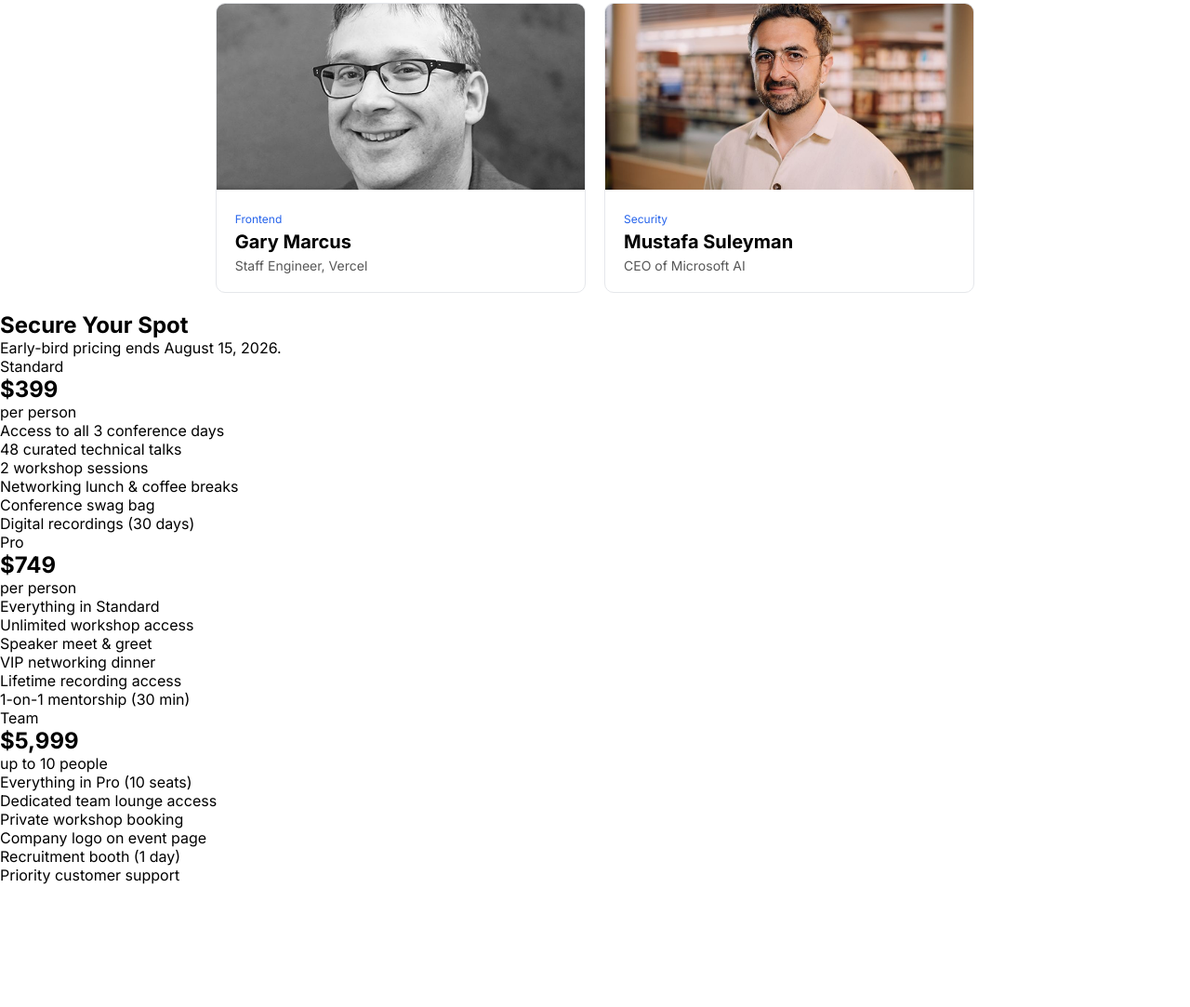
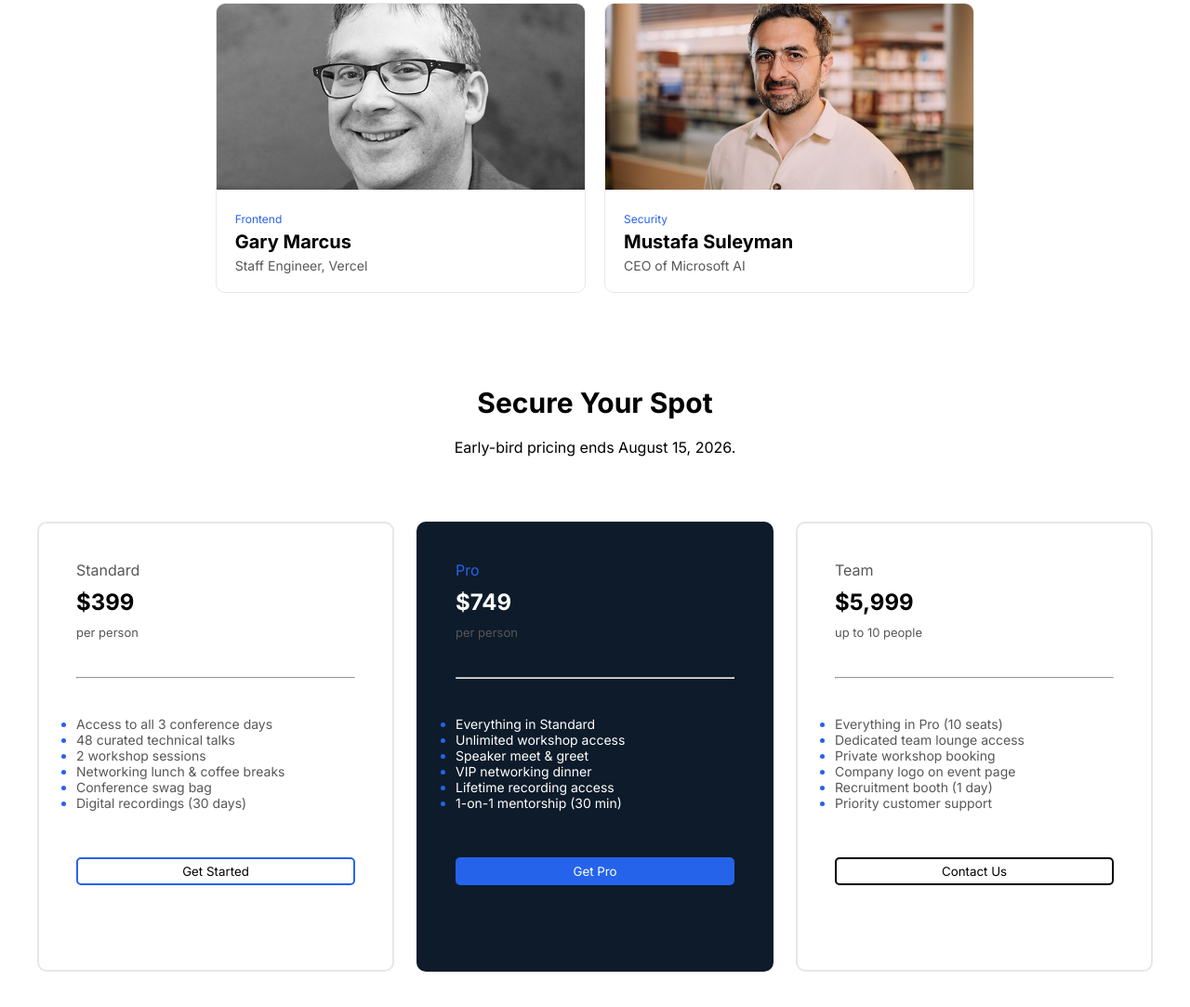
Before and after one commit to sanjida-06/B14-A01-DevConf-2026, a plain HTML site: page index.html in a window 1280 px wide. Shown: the part 1406-2489 px from the top of the page at 93% size. Before the commit the page ends 2357 px from the top, so only its background shows below. Drawn offline with Linux system fonts and the light colour scheme.

Commit message:
third-commit-card-part-update

```diff
--- a/index.html
+++ b/index.html
@@ -72,42 +72,54 @@
          <!-- secure your spot part start -->
           <section class="secure-your-spot">
             <div>
-                <h2>Secure Your Spot</h2>
-                <p>Early-bird pricing ends August 15, 2026.</p>
+                <h2 class="card-header">Secure Your Spot</h2>
+                <p class="card-header-texts">Early-bird pricing ends August 15, 2026.</p>
         </div>
             <div class="price-box-container">
-                <div>
-                    <p>Standard</p>
+                <div class="price-box-1">
+                    <div class="card-texts"><p class="light-color">Standard</p>
                     <h2>$399</h2>
-                    <p>per person</p>
+                    <p class="light-color" style="font-size: 13px;">per person</p>
+                    <br>
+                    <hr>
+                    <br>
                     <ul><li>Access to all 3 conference days</li>
                     <li>48 curated technical talks</li>
                     <li>2 workshop sessions</li>
                     <li>Networking lunch & coffee breaks</li>
                     <li>Conference swag bag</li>
-                    <li>Digital recordings (30 days)</li></ul>
+                    <li>Digital recordings (30 days)</li></ul></div>
+                   <div class="button-container"><button id="card-1-btn">Get Started</button></div>
                 </div>
-                <div>
-                    <p>Pro</p>
+                <div class="price-box-2">
+                    <div class="card-texts"><p class="blue-color">Pro</p>
                     <h2>$749</h2>
-                    <p>per person</p>
-                    <ul><li>Everything in Standard</li>
+                    <p class="light-color" style="font-size: 13px;">per person</p>
+                    <br>
+                    <hr>
+                    <br>
+                    <ul class="light-white-color"><li>Everything in Standard</li>
                     <li>Unlimited workshop access</li>
                     <li>Speaker meet & greet</li>
                     <li>VIP networking dinner</li>
                     <li>Lifetime recording access</li>
-                    <li>1-on-1 mentorship (30 min)</li></ul>
+                    <li>1-on-1 mentorship (30 min)</li></ul></div>
+                    <div class="button-container"><button id="card-2-btn" class="common-btn">Get Pro</button></div>
                 </div>
-                <div>
-                    <p>Team</p>
+                <div class="price-box-1">
+                    <div class="card-texts"><p class="light-color">Team</p>
                     <h2>$5,999</h2>
-                    <p>up to 10 people</p>
+                    <p class="light-color" style="font-size: 13px;">up to 10 people</p>
+                    <br>
+                    <hr>
+                    <br>
                     <ul><li>Everything in Pro (10 seats)</li>
                     <li>Dedicated team lounge access</li>
                     <li>Private workshop booking</li>
                     <li>Company logo on event page</li>
                     <li>Recruitment booth (1 day)</li>
-                    <li>Priority customer support</li></ul>
+                    <li>Priority customer support</li></ul></div>
+                    <div class="button-container"><button id="card-3-btn">Contact Us</button></div>
                 </div>
             </div>
           </section>
--- a/styles/style.css
+++ b/styles/style.css
@@ -27,6 +27,7 @@ nav ul li a{
     border-radius: 5px;
     padding: 5px 10px;
     border: none;
+    cursor: pointer;
 }
 .hero-section{
     background: linear-gradient(rgba(0,0,0,0.5), rgba(0, 0, 0, 0.5)), url('../assets/banner.jpg');
@@ -106,3 +107,102 @@ nav ul li a{
 .box-info{
     padding: 20px;
 }
+/* speaker info ended */
+/* price boxes started */
+.card-header{
+    text-align: center;
+    font-size: 30px;
+    padding: 80px 0 10px 0;
+}
+.card-header-texts{
+    text-align: center;
+    font-size: 16px;
+    padding: 10px 0 20px 0;
+}
+.price-box-container{
+    display: grid;
+    grid-template-columns: repeat(3, 1fr);
+    gap: 24px;
+    padding: 50px 0 50px 0;
+    max-width: 1200px;
+    margin: auto;
+    justify-content: center;
+}
+.price-box-1{
+    border: 2px solid #E5E7EB;
+    border-radius: 10px;
+    padding: 40px;
+    height: 400px;
+}
+.price-box-2{
+    border: 2px solid #0D1B2A;
+    border-radius: 10px;
+    padding: 40px;
+    background-color: #0D1B2A;
+    color: #FFFFFF;
+    height: 400px;
+}
+.price-box-1 ul li::marker{
+    color: #2563EB;
+}
+.price-box-1 ul li{
+    font-size: 14px;
+    color: #575757;
+    gap: 15px;
+}
+.price-box-2 ul li::marker{
+    color: #2563EB;
+}
+.price-box-2 ul li{
+    font-size: 14px;
+    color: #FFFFFF;
+    gap: 15px;
+}
+.light-color{
+    color: #575757;
+}
+.blue-color{
+    color: #2563EB;
+}
+.button-container{
+    margin-top: 50px;
+}
+.card-texts{
+    display: flex;
+    flex-direction: column;
+    gap: 10px;
+    text-align: left;
+}
+#card-1-btn{
+    border: 2px solid #2563EB;
+    color: black;
+    border-radius: 5px;
+    padding: 5px 10px;
+    background-color: white;
+    text-align: center;
+    width: 100%;
+    cursor: pointer;
+}
+#card-2-btn{
+    border: 2px solid #2563EB;
+    color: white;
+    border-radius: 5px;
+    padding: 5px 10px;
+    background-color: #2563EB;
+    text-align: center;
+    width: 100%;
+    cursor: pointer;
+}
+#card-3-btn{
+    border: 2px solid black;
+    color: black;
+    border-radius: 5px;
+    padding: 5px 10px;
+    background-color: white;
+    text-align: center;
+    width: 100%;
+    cursor: pointer;
+}
+.light-white-color{
+    color: #F8FAFC;
+}
```
